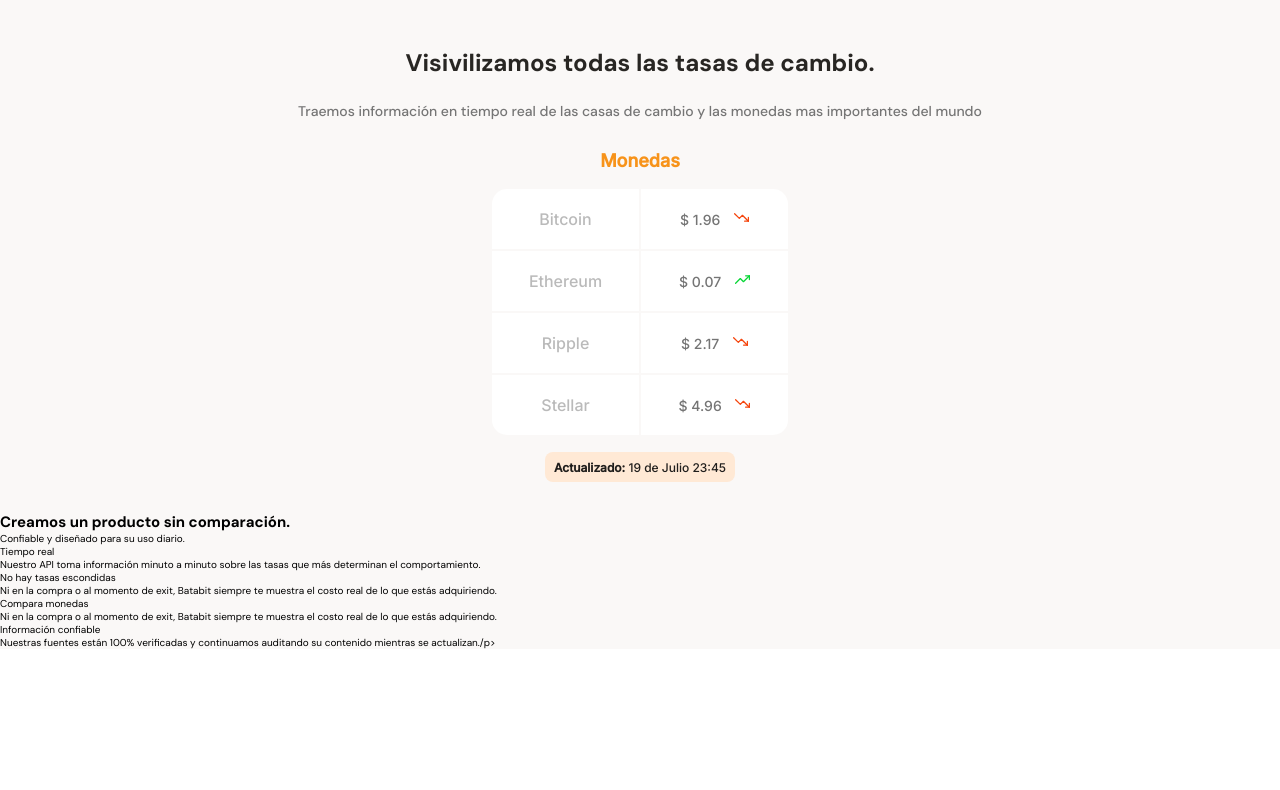
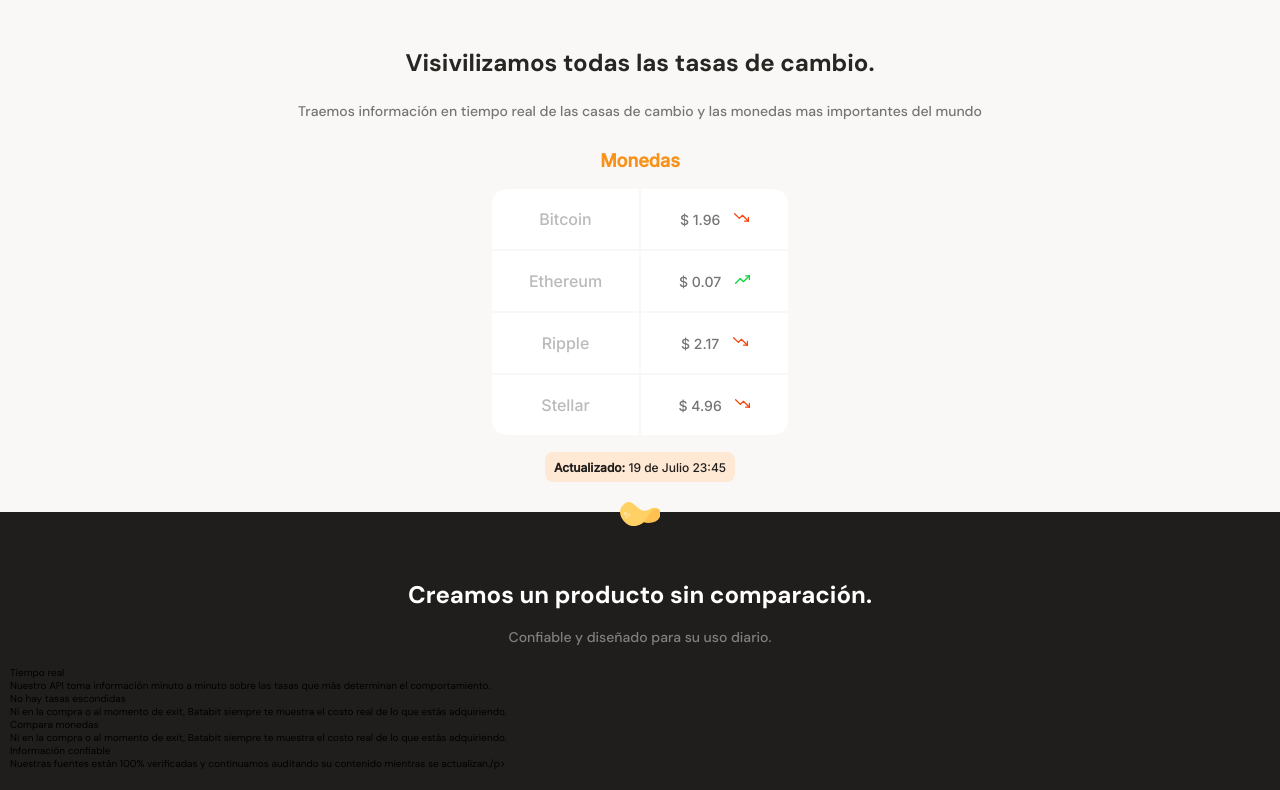
Before and after one commit to Alexis-Calderon/proyecto-personal-batatabit, a plain HTML site: page index.html in a window 1280 px wide. Shown: the part 617-1407 px from the top of the page. Before the commit the page ends 1266 px from the top, so only its background shows below. Drawn offline with Linux system fonts and the light colour scheme.

Commit message:
Estilos de la sección de beneficios

```diff
--- a/index.html
+++ b/index.html
@@ -57,8 +57,8 @@
             </section>
         </section>
         <section class="main-product-detail">
-            <span></span>
-            <div>
+            <span class="product-detail--batata-logo"></span>
+            <div class="product-detail--title">
                 <h2>Creamos un producto sin comparación.</h2>
                 <p>Confiable y diseñado para su uso diario.</p>
             </div>
@@ -71,21 +71,21 @@
             </section>
             <section class="product-cards--container">
                 <article class="product-detail--cards">
-                    <span class="clock"></span>
+                    <span class="eye"></span>
                     <p class="product--card-title">No hay tasas escondidas</p>
                     <p class="product--card-body">Ni en la compra o al momento de exit, Batabit siempre te muestra el costo real de lo que estás adquiriendo.</p>
                 </article>
             </section>
             <section class="product-cards--container">
                 <article class="product-detail--cards">
-                    <span class="clock"></span>
+                    <span class="dollar-sign"></span>
                     <p class="product--card-title">Compara monedas</p>
                     <p class="product--card-body">Ni en la compra o al momento de exit, Batabit siempre te muestra el costo real de lo que estás adquiriendo.</p>
                 </article>
             </section>
             <section class="product-cards--container">
                 <article class="product-detail--cards">
-                    <span class="clock"></span>
+                    <span class="check-circle"></span>
                     <p class="product--card-title">Información confiable</p>
                     <p class="product--card-body">Nuestras fuentes están 100% verificadas y continuamos auditando su contenido mientras se actualizan./p>
                 </article>
--- a/style.css
+++ b/style.css
@@ -220,3 +220,41 @@ main {
     color: var(--warm-black);
     font-weight: normal;
 }
+.main-product-detail {
+    position: relative;
+    width: 100%;
+    min-width: 320px;
+    height: auto;
+    padding: 20px 10px;
+    background-color: var(--warm-black);
+}
+.product-detail--batata-logo {
+    position: absolute;
+    width: 40px;
+    height: 25px;
+    top: -10px;
+    left: calc(50% - 20px);
+    background-image: url("./assets/icons/batata.svg");
+}
+.product-detail--title {
+    width: 90%;
+    min-width: 288px;
+    height: auto;
+    margin: 0 auto;
+    margin-top: 50px;
+    text-align: center;
+}
+.product-detail--title h2 {
+    margin-bottom: 20px;
+    font-size: 2.4rem;
+    font-weight: bold;
+    line-height: 2.6rem;
+    color: var(--just-white);
+}
+.product-detail--title p {
+    margin-bottom: 20px;
+    font-size: 1.4rem;
+    font-weight: 500;
+    line-height: 1.8rem;
+    color: #808080;
+}
```
